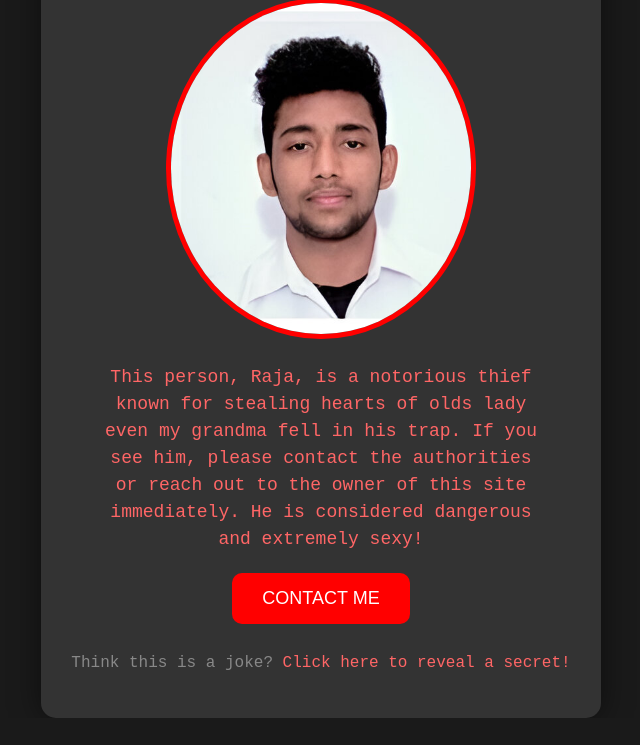
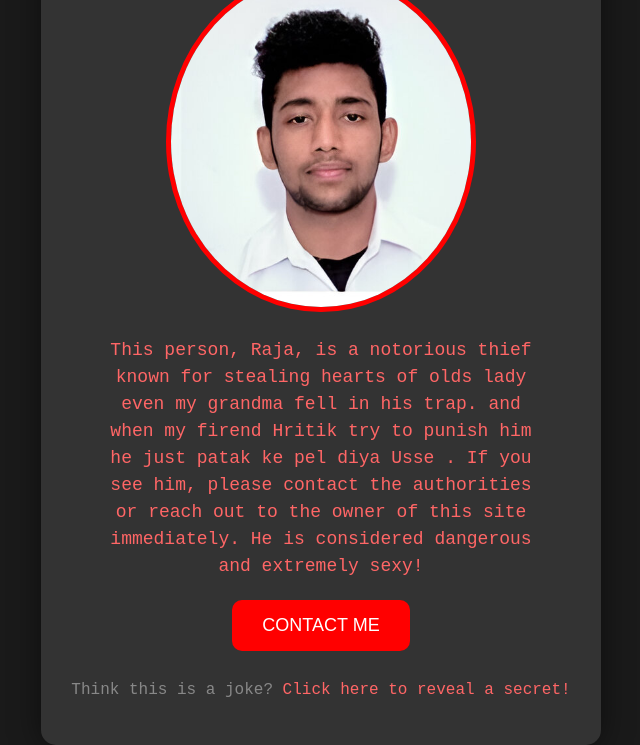
Before and after one commit to samunderSingh12/Tumhare-thoughts, a plain HTML site: page chor.html in a window 1280 px wide. Shown: the part 94-839 px from the top of the page, without its empty margins (319-959 px from the left). Before the commit the page ends 812 px from the top, so only its background shows below. Drawn offline with Linux system fonts and the light colour scheme.

Commit message:
Update chor.html

```diff
--- a/chor.html
+++ b/chor.html
@@ -121,7 +121,7 @@
             <img src="raja.jpeg" alt="Wanted Thief" id="wanted-image">
         </div>
         <p class="description">
-            This person, Raja, is a notorious thief known for stealing hearts of olds lady even my grandma fell in his trap. If you see him, please contact the authorities or reach out to the owner of this site immediately. He is considered dangerous and extremely sexy!
+            This person, Raja, is a notorious thief known for stealing hearts of olds lady even my grandma fell in his trap. and when my firend Hritik try to punish him he just patak ke pel diya Usse . If you see him, please contact the authorities or reach out to the owner of this site immediately. He is considered dangerous and extremely sexy!
         </p>
         <button onclick="contactMe()">Contact Me</button>
         <div class="footer">
```
